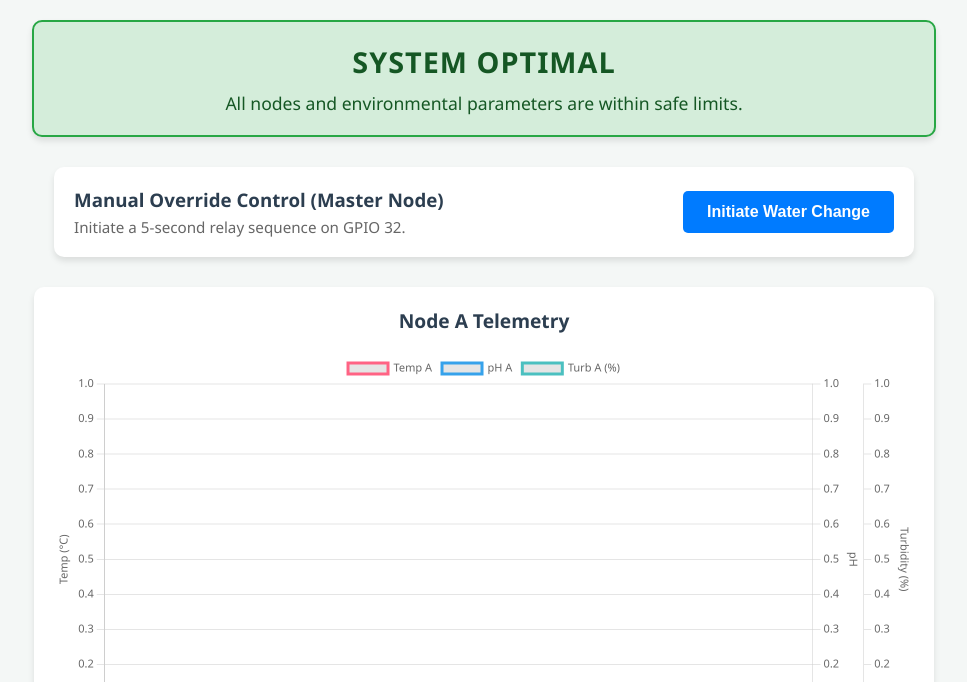
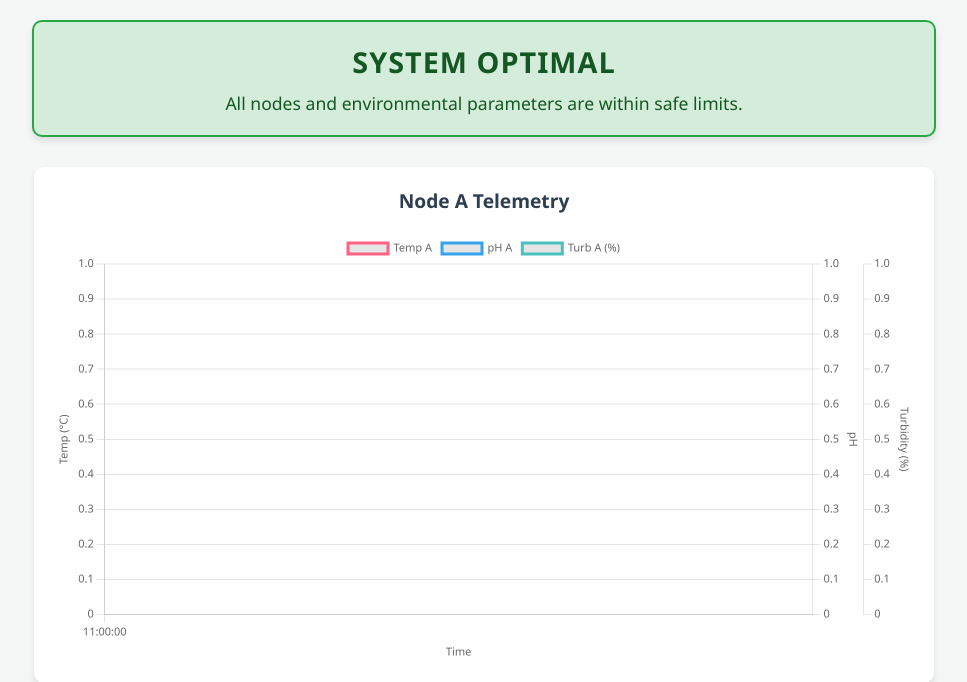
Before and after one commit to victorskie/aquaculture_backend, a Django app: template telemetry/templates/telemetry/dashboard.html in a window 1280 px wide. Shown: the part 128-810 px from the top of the page, without its empty margins (156-1123 px from the left). Run offline with Django 5.2, Linux system fonts and the light colour scheme; the template is opened without the code that fills it: values that come from a table or form of the project are taken from there, others are empty; tables that the repository leaves empty hold one stand-in row (values such as "Sample post").

Commit message:
i comment out the initial water change button
this is after i fix the ai decision display problem

```diff
--- a/telemetry/templates/telemetry/dashboard.html
+++ b/telemetry/templates/telemetry/dashboard.html
@@ -48,7 +48,7 @@
     {% endif %}
 
     <!-- 2. Manual Override Control (Master Node) - Exactly as provided -->
-    <div class="card" style="width: 100%; max-width: 860px; margin: 0 auto 30px auto; display: flex; justify-content: space-between; align-items: center; text-align: left; background: white; padding: 20px; border-radius: 10px; box-shadow: 0 4px 6px rgba(0,0,0,0.1); box-sizing: border-box;">
+    <!-- <div class="card" style="width: 100%; max-width: 860px; margin: 0 auto 30px auto; display: flex; justify-content: space-between; align-items: center; text-align: left; background: white; padding: 20px; border-radius: 10px; box-shadow: 0 4px 6px rgba(0,0,0,0.1); box-sizing: border-box;">
         <div>
             <h3 style="margin: 0; color: #2c3e50;">Manual Override Control (Master Node)</h3>
             <p style="margin: 5px 0 0 0; color: #666; font-size: 0.95rem;">Initiate a 5-second relay sequence on GPIO 32.</p>
@@ -62,7 +62,7 @@
                 {% if water_change_requested %}Command Queued...{% else %}Initiate Water Change{% endif %}
             </button>
         </form>
-    </div>
+    </div> -->
 
     <!-- 3. Telemetry Trend Graphs -->
     <div class="charts-wrapper">
```
